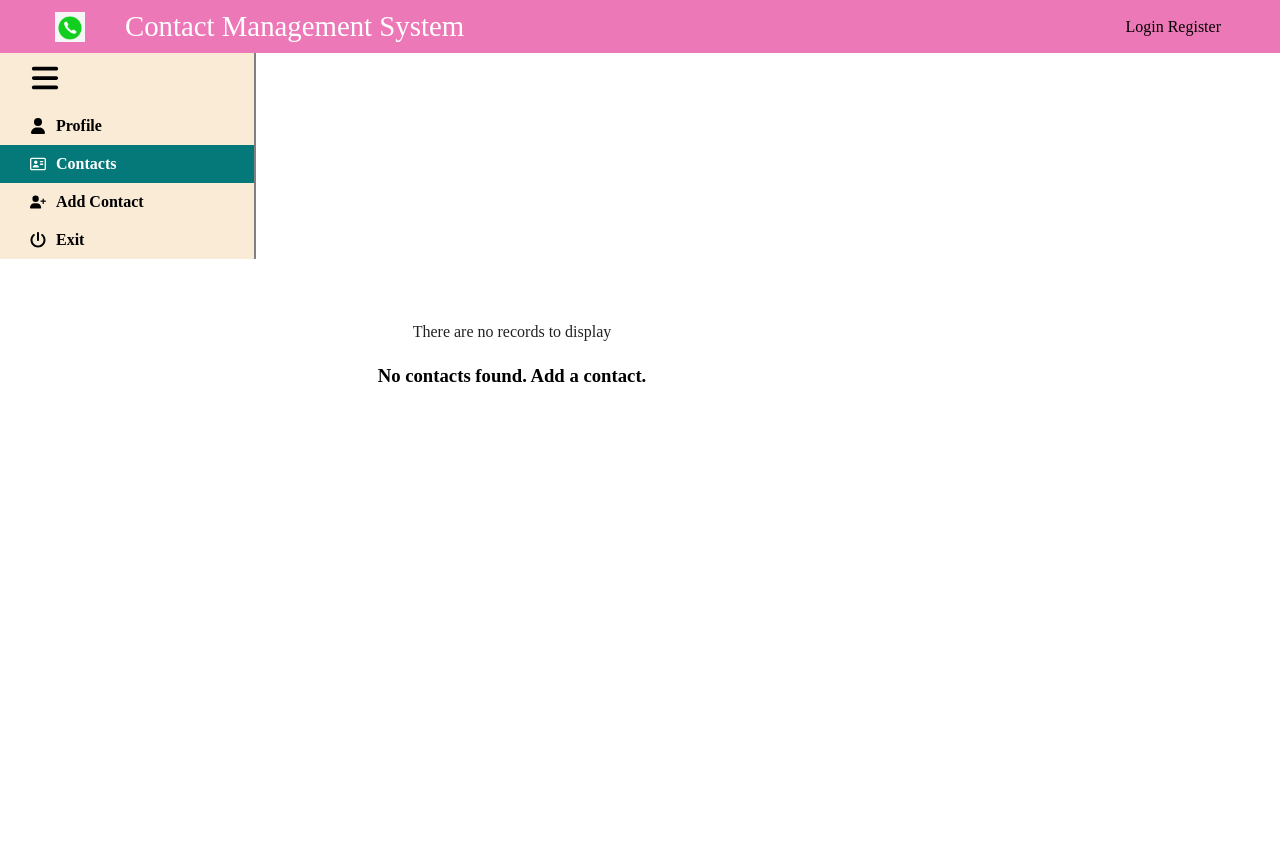
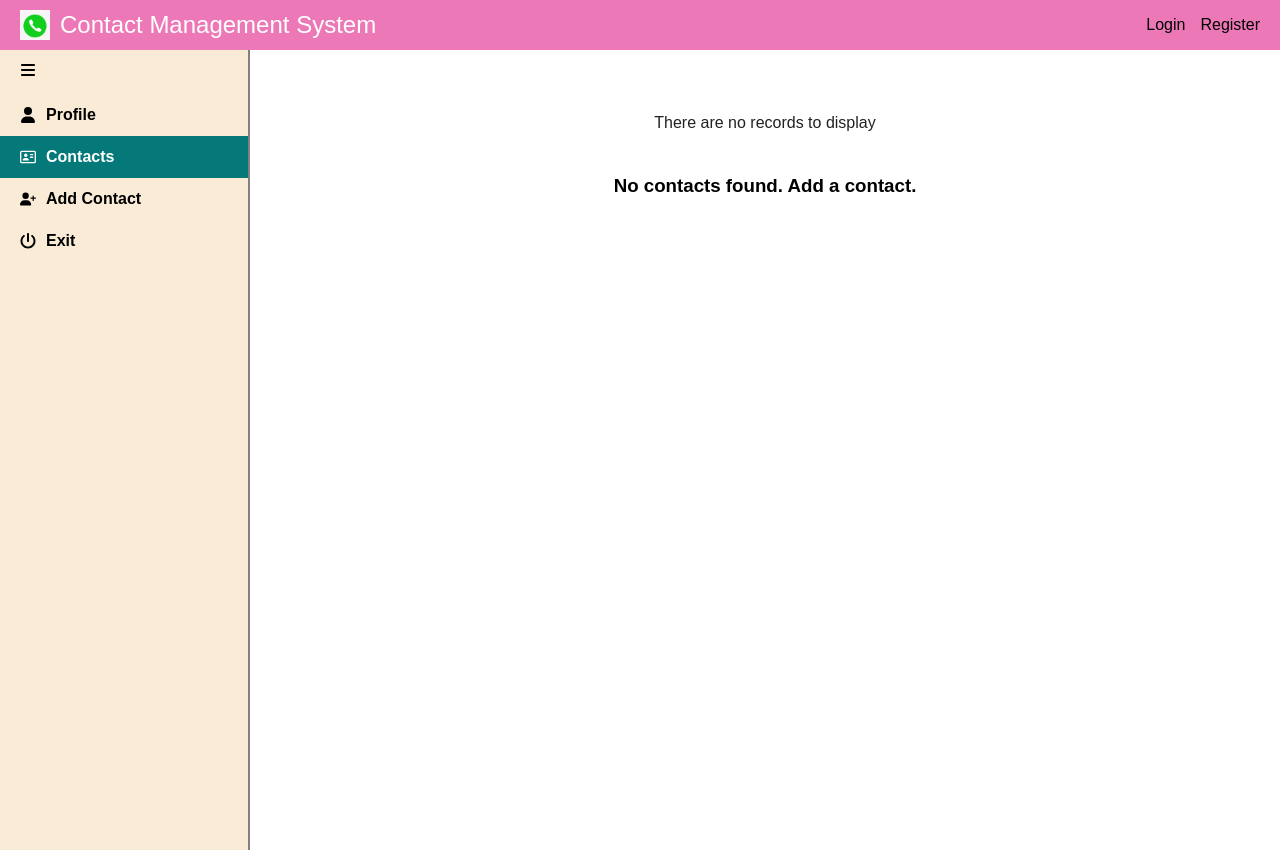
Before and after one commit to Bhavya3096/contact-mng-client, a React (Vite) app: page /dashboard in a window 1280 px wide. Before the commit the page ends 800 px from the top, so only its background shows below. Built offline with nearby package versions, Linux system fonts and the light colour scheme.

Commit message:
final fix

```diff
--- a/src/App.jsx
+++ b/src/App.jsx
@@ -6,6 +6,7 @@ import Login from './Pages/Login';
 import { ToastContainer } from 'react-toastify';
 import "react-toastify/dist/ReactToastify.css";
 import axios from 'axios';
+import './index.css';
 import Dashboard from './Pages/Dashboard';
 import Contacts from './Components/Contacts.jsx'
 import AddContact from './Components/AddContact.jsx';
@@ -13,8 +14,7 @@ import EditContact from './Components/EditContact.jsx'
 import Logout from './Components/Logout.jsx';
 import ProtectedRoutes from './Components/ProtectedRoutes.jsx';
 import ContactCard from './Components/ContactCard.jsx';
-import Profile from './Pages/Profile.jsx';
-
+import Profile from './Pages/Profile.jsx'
 export const UserContext = createContext(null);
 
 const router = createBrowserRouter([
--- a/src/assets/css/dashboard.css
+++ b/src/assets/css/dashboard.css
@@ -1,72 +1,78 @@
-.dashboard{
+.dashboard {
   display: flex;
- flex-wrap: wrap;
-  gap: 20px;
-
+  min-height: 100vh;
 }
 
-.dashboard .sidebar-container{
-    width: 20%;
+/* sidebar */
+.sidebar-container {
+  width: 250px;
+  background-color: antiquewhite;
   border-right: 2px solid gray;
-    background-color: antiquewhite;
-}
-.dashboard .contact-container{
-    width:80%;
 }
 
-/*contacts*/
-.contact-list{
-    padding :20px;
-    text-align: center;
+/* content */
+.contact-container {
+  flex: 1;
+  padding: 20px;
 }
-.table-icon1,
-.table-icon2{
-    margin: 0px 5px;
-    font-size: 16px;
-    cursor: pointer;
-}
-.table-icon1{
-    color: green;
-}
-.table-icon2{
-    color: red;
-}
+
+/* ✅ mobile */
 @media (max-width: 768px) {
   .dashboard {
-    flex-direction: column;   /* ✅ stack vertically */
+    flex-direction: column;
   }
 
-  .dashboard .sidebar-container {
+  .sidebar-container {
     width: 100%;
     border-right: none;
     border-bottom: 2px solid gray;
   }
 
-  .dashboard .contact-container {
+  .contact-container {
     width: 100%;
   }
 }
-@media (max-width: 768px) {
-
-  .form-container,
-  .add-form-container {
-    padding: 10px;
+.contact-list {
+  padding: 20px;
+  overflow-x: auto;
+  text-align: center;
 }
 
-  .form,
-  .add-form {
-    padding: 15px;
+.table-icon1 {
+  color: green;
+  cursor: pointer;
 }
 
-  h2 {
-    font-size: 20px;
+.table-icon2 {
+  color: red;
+  cursor: pointer;
+}
+.modal-container {
+  position: fixed;
+  top: 0;
+  left: 0;
+  width: 100%;
+  height: 100%;
+  background: rgba(0,0,0,0.5);
+
+  display: flex;
+  justify-content: center;
+  align-items: center;
 }
 
-  .form-group input {
+.contact-details {
+  background: white;
+  padding: 20px;
+  border-radius: 8px;
+
+  width: 90%;
+  max-width: 350px;
+}
+
+/* ✅ mobile */
+@media (max-width: 768px) {
+  .contact-details {
+    width: 95%;
     font-size: 14px;
   }
-
-  .contact-list {
-    padding: 10px;
 }
-}
--- a/src/assets/css/form.css
+++ b/src/assets/css/form.css
@@ -1,124 +1,79 @@
-.form-container{
-    font-family:Arial,sans-serif;
+.form-container,
+.add-form-container {
+  display: flex;
+  justify-content: center;
+  align-items: center;
+  padding: 20px;
+}
+
+.form,
+.add-form {
+  width: 100%;
+  max-width: 400px;
+  background: rgba(255,255,255,0.7);
+  padding: 20px;
+  border-radius: 8px;
+}
+
+.add-form {
+  max-width: 500px;
+}
+
+.form h2,
+.add-form h2 {
+  text-align: center;
+}
+
+.form-group input {
+  width: 100%;
+  padding: 8px;
+}
+.form-container {
+  font-family: Arial, sans-serif;
   margin: 0;
   padding: 20px;
+
   display: flex;
   justify-content: center;
   align-items: center;
   min-height: 100vh;
-    background-image:linear-gradient(rgba(0,0,0,0),rgba(0,0,0,0)),url("../img_login.jpg");
-    background-size: cover;
+
+  background-image: linear-gradient(
+      rgba(0,0,0,0),
+      rgba(0,0,0,0)
+    ),
+    url("../img_login.jpg");   /* ✅ your image */
+
+  background-size: cover;      /* ✅ keeps responsive */
   background-position: center;
+  background-repeat: no-repeat;
 }
-.add-form-container{
-    font-family:Arial,sans-serif;
-    margin:0;
-    padding:0;
-    display: flex;
-    height: 90vh;
-    justify-content: center;
-    align-items: center;
-    background-image: linear-gradient(rgba(0,0,0,0),rgba(0,0,0,0)),url("../img_login.jpg");
-    background-size: cover;
-    background-position: center;
-}
-.add-form{
-    background-color: rgba(255,255,255,0.7);
-    border-radius: 8px;
-    box-shadow: 0 0 10px rgba(0,0,0,0.1);
-    padding: 20px;
+.form-btn,
+.add-form .form-btn {
   width: 100%;
-    max-width: 500px;
-}
-.add-form h2{
-    margin-bottom: 20px;
-    text-align: center;
-}
-.form{
-    background-color: rgba(255,255,255, 0.7);
-    border-radius: 8px;
-    box-shadow: 0 0 10px rgba(0,0,0,0.1);
-    padding: 20px;
-    width:100%;
-    max-width: 350px;
-}
-.form h2{
-    margin-bottom: 20px;
-    text-align: center;
-}
-.form .form-group{
-    margin-bottom: 15px;
-}
-.add-form .form-group{
-    display: flex;
-    align-items: center;
+  padding: 10px;
+  background-color: rgb(5,121,121);
+  border: none;
+  color: white;
+  border-radius: 4px;
 }
 
-.add-form .form-group input{
-    width:100%;
-    margin-left:10px;
-    font-size: 16px;
-    padding: 8px;
-    margin-bottom: 15px;
-    border: 0px;
-    border-bottom: 1px solid rgb(43,42,42);
-    background-color: transparent;
-}
-.add-form .form.group input::placeholder{
-    color:rgb(43,42,42);
-}
-.add-form .form-group input:focus{
-    outline: none;
-}
-.form .form-group label{
-    display: block;
-    font-size: 14px;
-    font-weight: bold;
-    margin-bottom: 5px;
-}
-.form .form-group input{
-    width:100%;
-    padding:6px;
-    box-sizing:border-box;
-    margin-top:5px;
-}
-.form .form-btn{
-    background-color: rgb(5,121,121);
-    color: #fff;
-    padding:10px;
-    width: 100%;
-    border: none;
-    border-radius: 4px;
-    cursor:pointer;
-    font-weight: bold;
-    margin-top: 8px;
-    margin-bottom: 8px;
-}
-.add-form .form-btn{
-    background-color: rgb(5,121,121);
-    color: #fff;
-    padding:10px;
-    width: 100%;
-    border: none;
-    border-radius: 4px;
-    cursor:pointer;
-    font-weight: bold;
-    margin-top: 8px;
-    margin-bottom: 8px;
-}
-.error{
+.error {
   color: red;
 }
+
+/* ✅ mobile */
 @media (max-width: 768px) {
-  .form {
+  .form,
+  .add-form {
     padding: 15px;
   }
-  h2 {
-    font-size: 20px;
-    text-align: center;
 }
-
-  .form-group input {
-    font-size: 14px;
+@media (max-width: 768px) {
+  .form-container,
+  .add-form-container,
+  .home {
+    background-position: center;
+    background-size: cover;  /* ✅ THIS FIXES MOBILE */
   }
 }
--- a/src/assets/css/home.css
+++ b/src/assets/css/home.css
@@ -1,33 +1,56 @@
-.home{
+.home {
   display: flex;
-    color: white;
   flex-direction: column;
   justify-content: center;
   align-items: center;
   height: 92vh;
-    padding-inline: 30px;
-   background-image: linear-gradient(rgba(0,0,0,0.7),rgba(0,0,0,0.4)), url("../img2.jpg");
+  text-align: center;
+  padding: 20px;
+  color: white;
 }
-.home-title{
+
+.home-title {
   font-size: 2rem;
-    margin-bottom: 10px;
-    word-spacing: 1%;
 }
-.home-description{
+
+.home-description {
   font-size: 1.2rem;
-    margin-bottom: 20px;
+}
+
+.home {
+  display: flex;
+  justify-content: center;
+  align-items: center;
+  flex-direction: column;
+
+  height: 100vh;
+  padding: 20px;
+  text-align: center;
+  color: white;
+
+  background-image: linear-gradient(
+      rgba(0,0,0,0.6),
+      rgba(0,0,0,0.4)
+    ),
+    url("../img2.jpg");
+
+  background-size: cover;
+  background-position: center;
 }
 @media (max-width: 768px) {
-  .home-container {
-    padding: 10px;
-    text-align: center;
-  }
-
-  .home-container h1 {
+  .home-title {
     font-size: 22px;
   }
 
-  .home-container p {
+  .home-description {
     font-size: 14px;
   }
 }
+@media (max-width: 768px) {
+  .form-container,
+  .add-form-container,
+  .home {
+    background-position: center;
+    background-size: cover;  /* ✅ THIS FIXES MOBILE */
+  }
+}
--- a/src/assets/css/navbar.css
+++ b/src/assets/css/navbar.css
@@ -1,4 +1,4 @@
-*{
+/*{
     margin :0;
     padding: 0;
 }
@@ -58,4 +58,48 @@ padding: 2px;
 
   .navbar h1 {
     font-size: 20px;   }
+}*/
+.navbar {
+  display: flex;
+  justify-content: space-between;
+  align-items: center;
+  flex-wrap: wrap;
+  padding: 10px 20px;
+  background-color: rgb(237, 120, 183);
 }
+
+.navbar-left {
+  display: flex;
+  align-items: center;
+}
+
+.navbar-brand {
+  font-size: 1.5rem;
+  margin-left: 10px;
+  color: white;
+  text-decoration: none;
+}
+
+.navbar-right {
+  display: flex;
+  gap: 15px;
+}
+
+.navbar-link {
+  text-decoration: none;
+  color: black;
+}
+
+/* ✅ Mobile */
+@media (max-width: 768px) {
+  .navbar {
+    flex-direction: column;
+    text-align: center;
+  }
+
+  .navbar-right {
+    margin-top: 10px;
+    flex-wrap: wrap;
+    justify-content: center;
+  }
+}
--- a/src/assets/css/sidebar.css
+++ b/src/assets/css/sidebar.css
@@ -1,27 +1,27 @@
-*{
-    box-sizing: border-box;
-}
-.sidebar{
-    margin-top: 0%;
-    background-color: antiquewhite;
-}
-.sidebar-item{
-    width: 100%;
-    height: 100%;
-    padding: 10px 30px;
-}
-.sidebar-link{
-    text-decoration: none;
-    color: black;
-    font-size: 16px;
-    font-weight: 700;
-    display: flex;
-    align-items: center;
+.sidebar {
+  width: 100%;
 }
 
-.top-icon{
-    font-size: 30px;
+.sidebar-item {
+  padding: 12px 20px;
 }
-.icon{margin-right: 10px;}
-.active{ background-color: rgb(5,121,121);}
-.active .sidebar-link{ color: white;}
+
+.sidebar-link {
+  text-decoration: none;
+  display: flex;
+  align-items: center;
+  color: black;
+  font-weight: bold;
+}
+
+.icon {
+  margin-right: 10px;
+}
+
+.active {
+  background-color: rgb(5,121,121);
+}
+
+.active .sidebar-link {
+  color: white;
+}
--- a/src/index.css
+++ b/src/index.css
@@ -0,0 +1,9 @@
+* {
+  box-sizing: border-box;
+}
+
+body {
+  margin: 0;
+  overflow-x: hidden;
+  font-family: Arial, sans-serif;
+}
```
Lines whose indentation alone changed are shown as unchanged.
